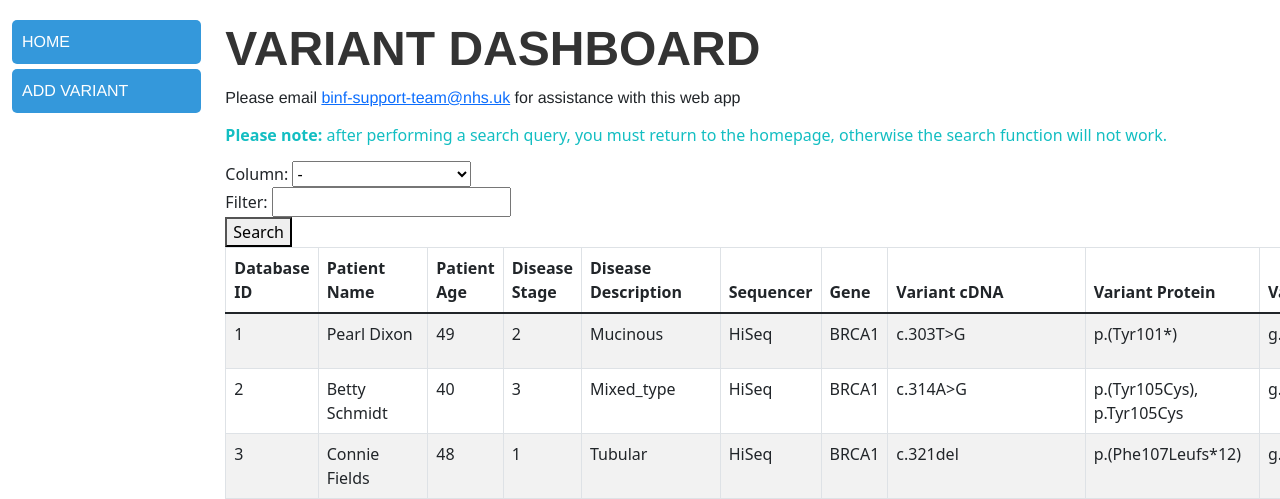
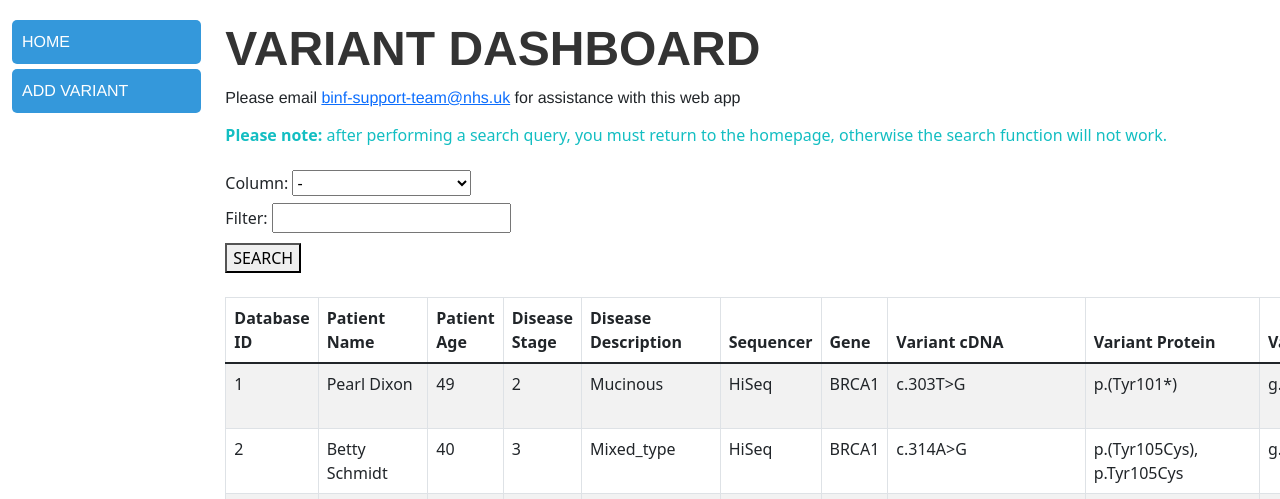
Before and after one commit to ievalipska/biol60860django, a Django app: page / in a window 1280 px wide. Shown: the top 499 px of the page. Run offline with Django 3.2, Linux system fonts and the light colour scheme; data comes from the database, SQL or seed files in the repository; parts of the project's set-up code (start-up, migrations or seed data) failed here and were passed over; some libraries are stand-ins or nearby versions.

Commit message:
html formatting updates

```diff
--- a/dashboard/templates/dashboard/home.html
+++ b/dashboard/templates/dashboard/home.html
@@ -14,6 +14,12 @@
     }
     p {
         font-family: 'Helvetica', sans-serif;
+    }
+    button {
+        margin-top: 10px;
+    }
+    label {
+        margin-top: 10px;
     }
 </style>
 <!-- Adding header -->
@@ -54,7 +60,7 @@
         <label for="filter">Filter:</label>
         <input type="text" id="filter" name="filter">
     </div>
-    <button onclick="search()">Search</button>
+    <button onclick="search()">SEARCH</button>
 
     <script>
 
@@ -75,7 +81,7 @@
         }
     </script>
 
-
+    <br> </br>
 
     <!-- Adding data table -->
         <div class="row">
```
